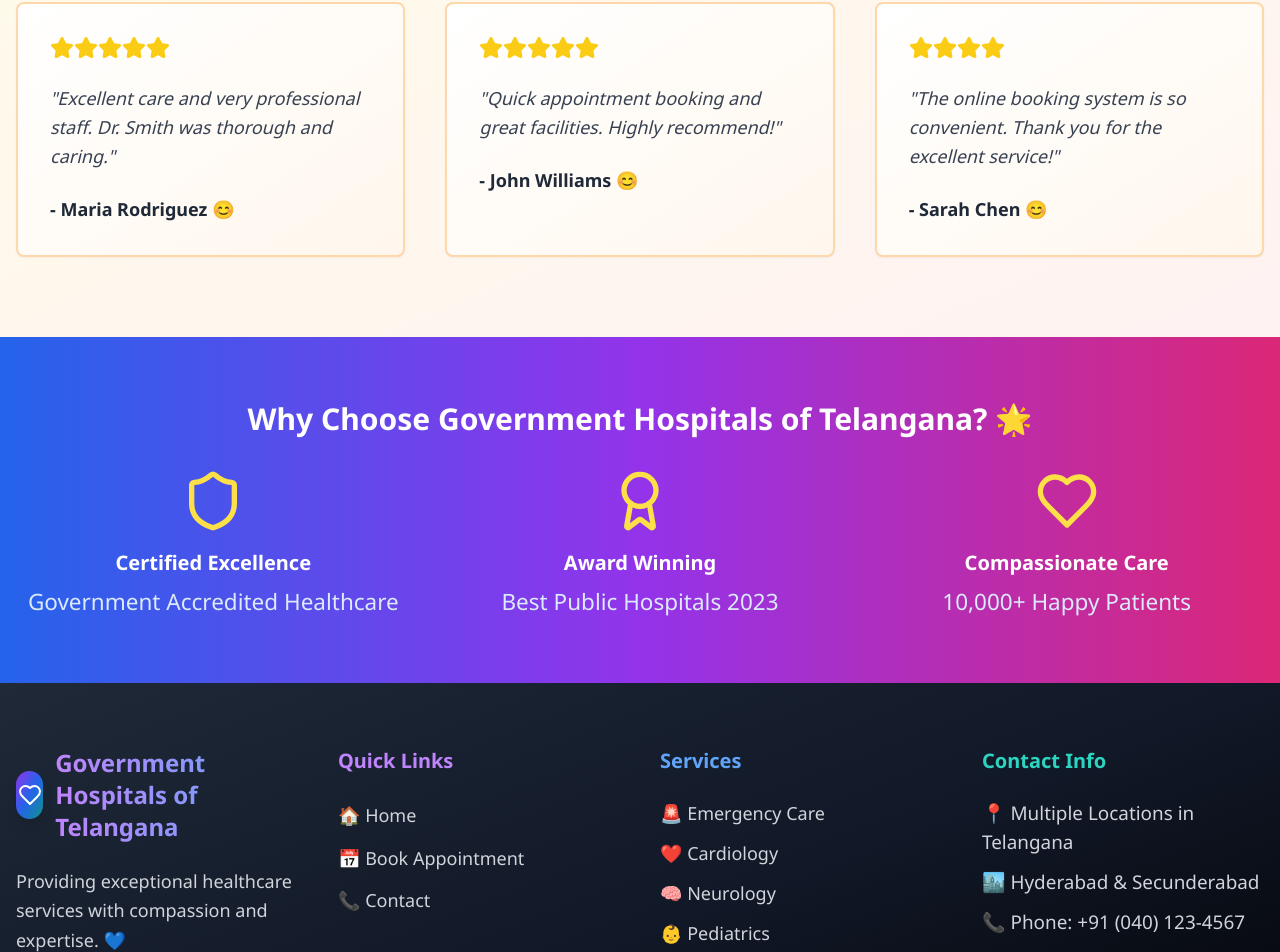
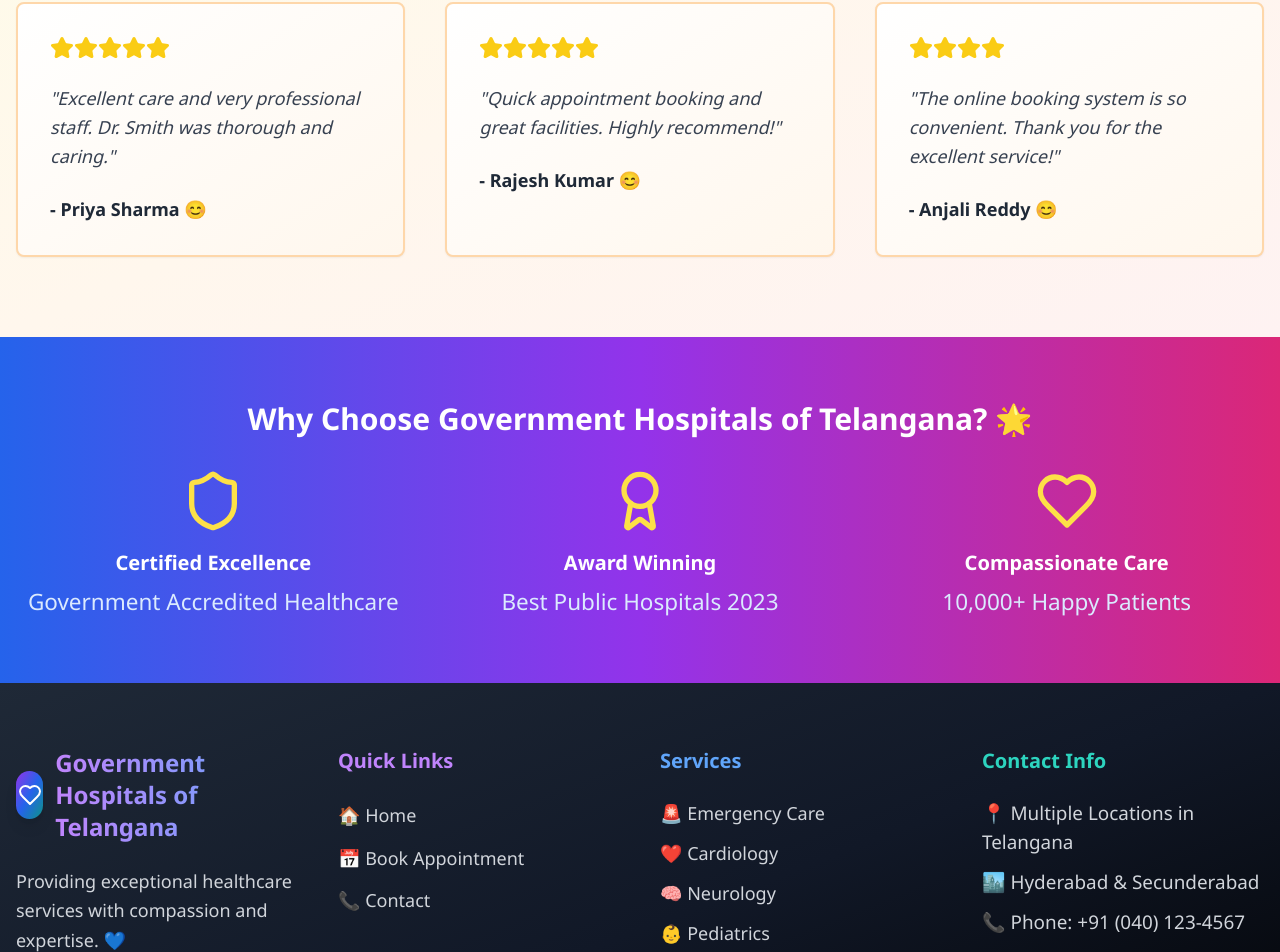
Before and after one commit to Aditya-max88/healwell-appointment-hub, a React (Vite) app: page / in a window 1280 px wide. Shown: the part 3000-3952 px from the top of the page. Built offline with nearby package versions, Linux system fonts and the light colour scheme; a web font is replaced by a local one.

Commit message:
Change reviews to Indian names
Update the testimonial section with Indian names.

```diff
--- a/src/pages/Index.tsx
+++ b/src/pages/Index.tsx
@@ -59,15 +59,15 @@ const Index = () => {
         reviews: [
           {
             review: "Excellent care and very professional staff. Dr. Smith was thorough and caring.",
-            name: "Maria Rodriguez"
+            name: "Priya Sharma"
           },
           {
             review: "Quick appointment booking and great facilities. Highly recommend!",
-            name: "John Williams"
+            name: "Rajesh Kumar"
           },
           {
             review: "The online booking system is so convenient. Thank you for the excellent service!",
-            name: "Sarah Chen"
+            name: "Anjali Reddy"
           }
         ]
       },
@@ -151,15 +151,15 @@ const Index = () => {
         reviews: [
           {
             review: "అద్భుతమైన సంరక్షణ మరియు చాలా వృత్తిపరమైన సిబ్బంది. డాక్టర్ చాలా శ్రద్ధగా చూసుకున్నారు.",
-            name: "మరియా రోడ్రిగ్జ్"
+            name: "ప్రియా శర్మ"
           },
           {
             review: "త్వరగా అపాయింట్‌మెంట్ బుకింగ్ మరియు గొప్ప సౌకర్యాలు. చాలా సిఫార్సు చేస్తాను!",
-            name: "జాన్ విలియమ్స్"
+            name: "రాజేష్ కుమార్"
           },
           {
             review: "ఆన్‌లైన్ బుకింగ్ సిస్టమ్ చాలా సౌకర్యవంతంగా ఉంది. అద్భుతమైన సేవకు ధన్యవాదాలు!",
-            name: "సారా చెన్"
+            name: "అంజలి రెడ్డి"
           }
         ]
       },
@@ -243,15 +243,15 @@ const Index = () => {
         reviews: [
           {
             review: "उत्कृष्ट देखभाल और बहुत पेशेवर कर्मचारी। डॉक्टर बहुत सावधान और देखभाल करने वाले थे।",
-            name: "मारिया रोड्रिगेज"
+            name: "प्रिया शर्मा"
           },
           {
             review: "त्वरित अपॉइंटमेंट बुकिंग और बेहतरीन सुविधाएं। अत्यधिक अनुशंसा करता हूं!",
-            name: "जॉन विलियम्स"
+            name: "राजेश कुमार"
           },
           {
             review: "ऑनलाइन बुकिंग सिस्टम बहुत सुविधाजनक है। उत्कृष्ट सेवा के लिए धन्यवाद!",
-            name: "सारा चेन"
+            name: "अंजलि रेड्डी"
           }
         ]
       },
@@ -335,15 +335,15 @@ const Index = () => {
         reviews: [
           {
             review: "بہترین دیکھ بھال اور بہت پیشہ ور عملہ۔ ڈاکٹر بہت محتاط اور خیال رکھنے والے تھے۔",
-            name: "ماریا روڈریگیز"
+            name: "پریا شرما"
           },
           {
             review: "فوری ملاقات بکنگ اور بہترین سہولات۔ انتہائی تجویز کرتا ہوں!",
-            name: "جان ولیمز"
+            name: "راجیش کمار"
           },
           {
             review: "آن لائن بکنگ سسٹم بہت آسان ہے۔ بہترین خدمات کے لیے شکریہ!",
-            name: "سارہ چن"
+            name: "انجلی ریڈی"
           }
         ]
       },
```
